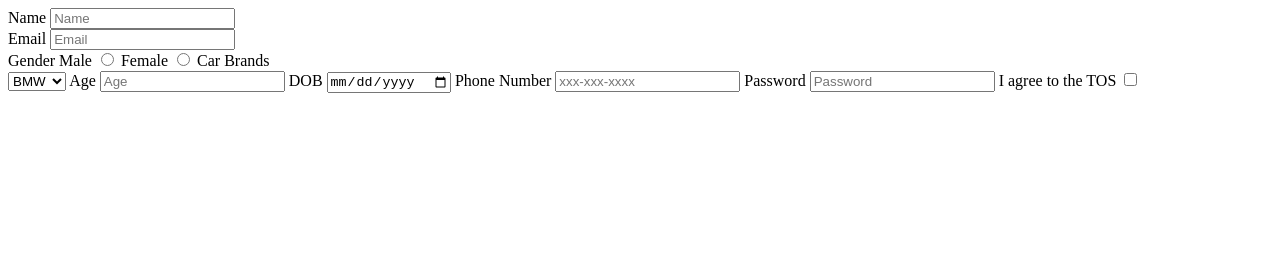
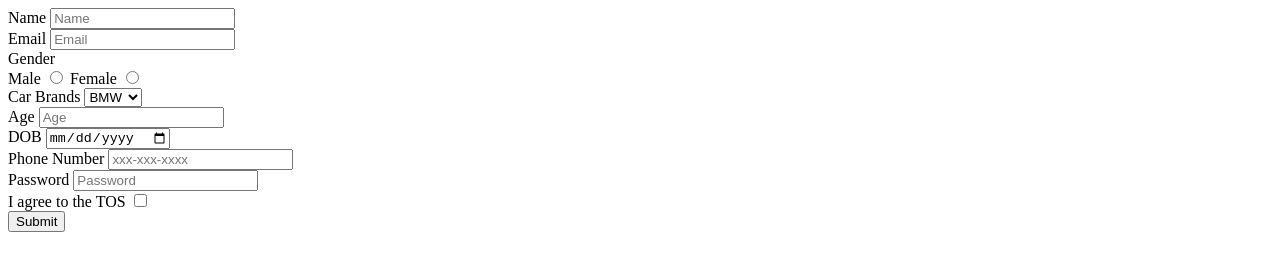
Before and after one commit to acciojob/signup-form-car-VamsiBunny, a website: page main.html in a window 1280 px wide. Drawn offline with Linux system fonts and the light colour scheme.

Commit message:
created a submission

```diff
--- a/main.html
+++ b/main.html
@@ -14,28 +14,29 @@
 		<label for="email">Email</label>
 		<input type="email" id="email" placeholder="Email" required> <br>
 
-		<label>Gender</label>
+		<label>Gender</label><br>
 		<label for="gender_m">Male</label>
-		<input type="radio" id="gender_m" required>
+		<input type="radio" id="gender_m" name="gender" required>
 		<label for="gender_f">Female</label>
-		<input type="radio" id="gender_f" required>
-
-		<label for="cars">Car Brands</label><br>
+		<input type="radio" id="gender_f" name="gender" required>
+		<br>
+		<label for="cars">Car Brands</label>
 		<select placeholder="--Please choose an option--" id="cars" required>
 			<option>BMW</option>
 				<option>BENZ</option>
 				<option>XUV</option>
-		</select>
+		</select> <br>
 		<label for="age">Age</label>
-		<input type="number" id="age" placeholder="Age" required>
+		<input type="number" id="age" placeholder="Age" required><br>
 		<label for="dob">DOB</label>
-		<input type="date" id="dob" required>
+		<input type="date" id="dob" required><br>
 		<label for="tel">Phone Number</label>
-		<input type="tel" id="tel" placeholder="xxx-xxx-xxxx">
+		<input type="tel" id="tel" placeholder="xxx-xxx-xxxx"><br>
 		<label for="password">Password</label>
-		<input type="password" id="password" placeholder="Password" required>
+		<input type="password" id="password" placeholder="Password" required><br>
 		<label for="tos">I agree to the TOS</label>
-		<input type="checkbox" id="tos" required>
+		<input type="checkbox" id="tos" required><br>
+		<input type="submit">
 	</form>
 
     <script type="text/javascript" src="./script.js">
```
